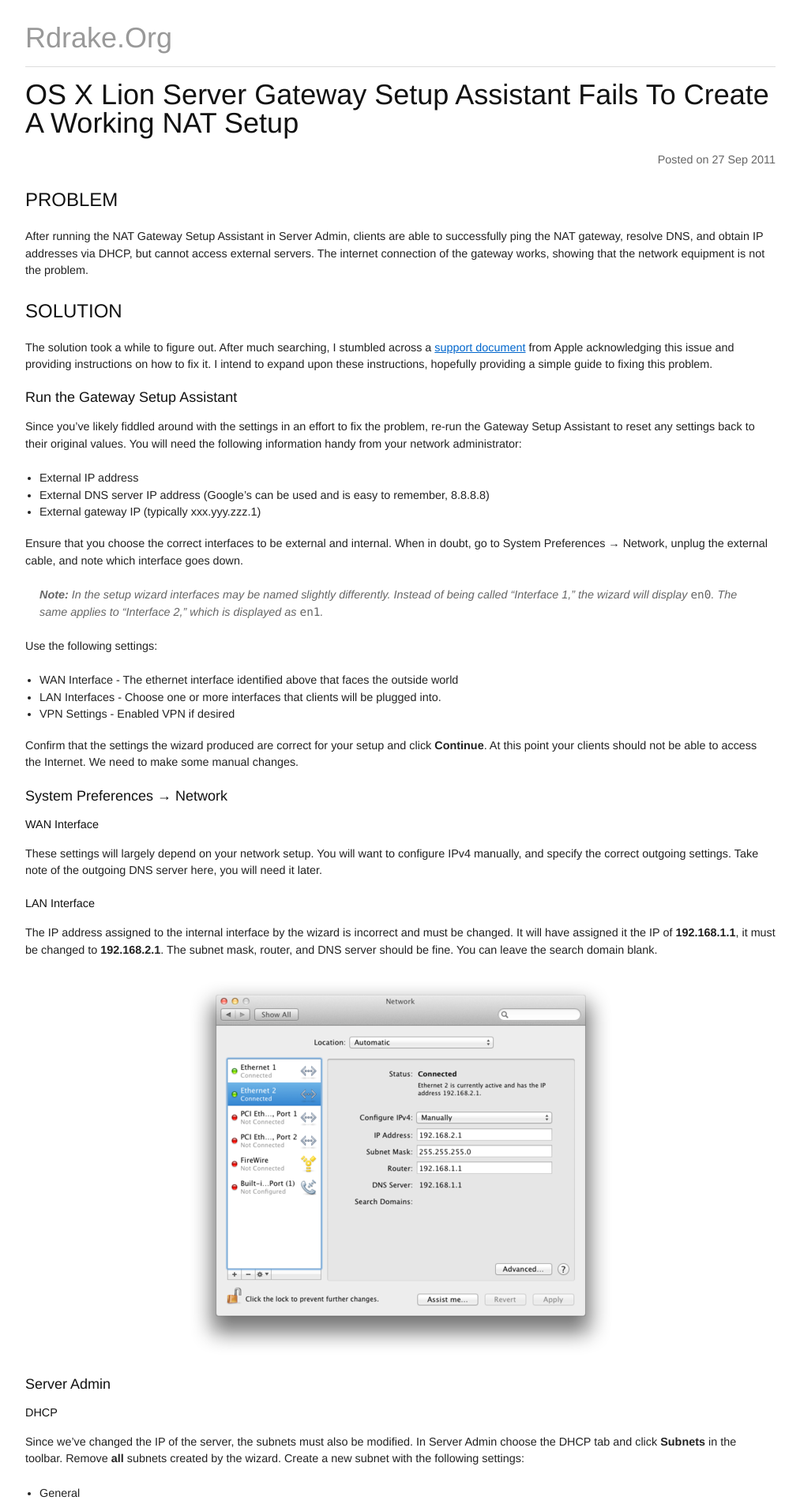
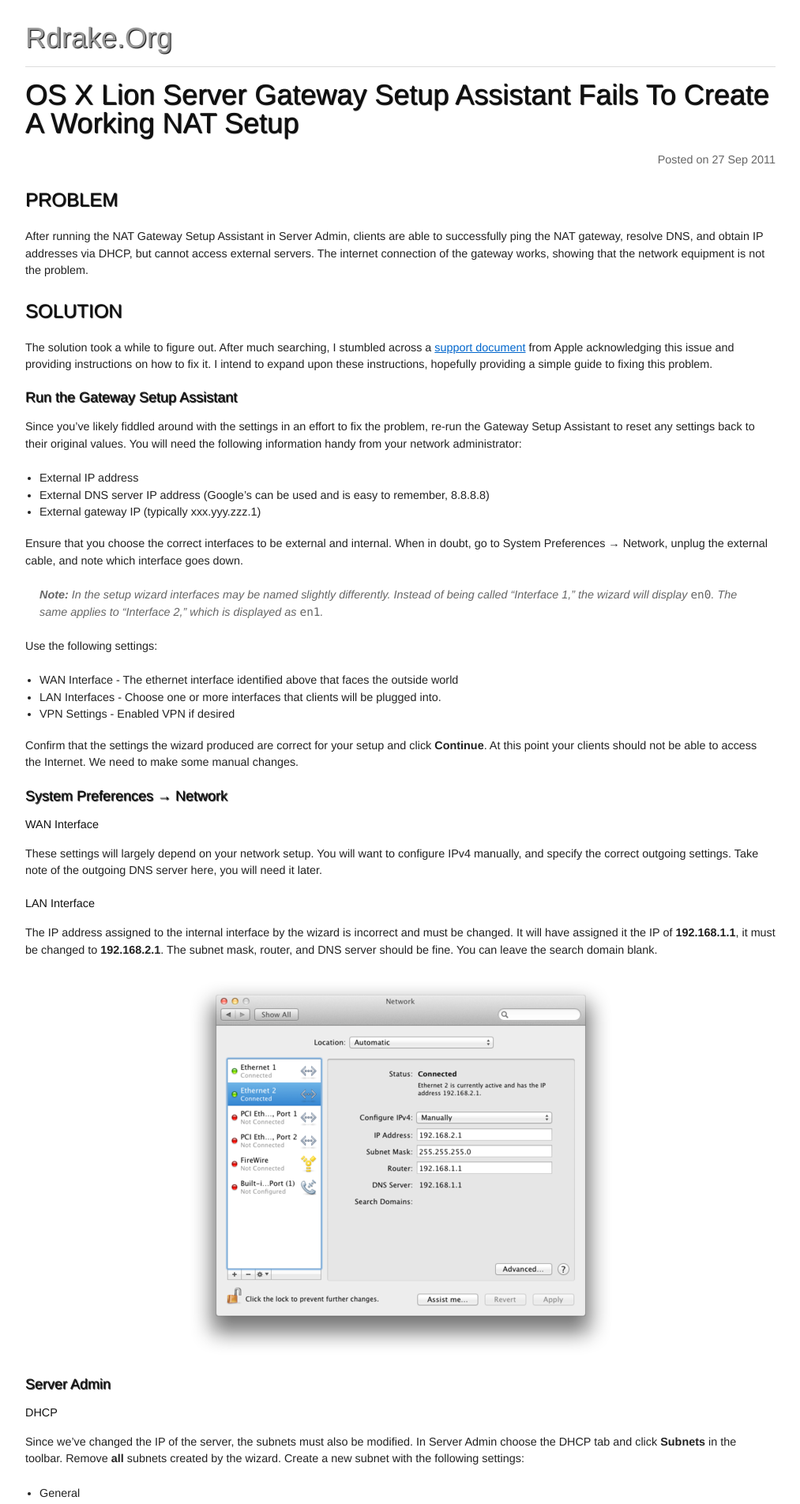
Before and after one commit to rdrake/rdrake.github.com, a Jekyll site: the page built from _posts/2011-09-27-osx-server-nat-gateway-woes.md, in a window 1280 px wide. Shown: the top 1905 px of the page at 79% size, without its empty margins (133-1146 px from the left). Built offline with Jekyll 4.4.1, drawn with Linux system fonts in a browser that asks for light colours; comment, search, counter and statistics services are not loaded.

Commit message:
TAKE THAT, PIRATE HOOKER.

```diff
--- a/assets/css/style.css
+++ b/assets/css/style.css
@@ -23,6 +23,11 @@ h2 {
 /* Stylize the header */
 header {
 	padding-top: 30px;
+}
+
+h1, h2, h3 {
+	text-shadow: 1px 1px 1px #000;
+	filter: dropshadow(color=#000, offx=2, offy=2);
 }
 
 header > h1 > a {
```
